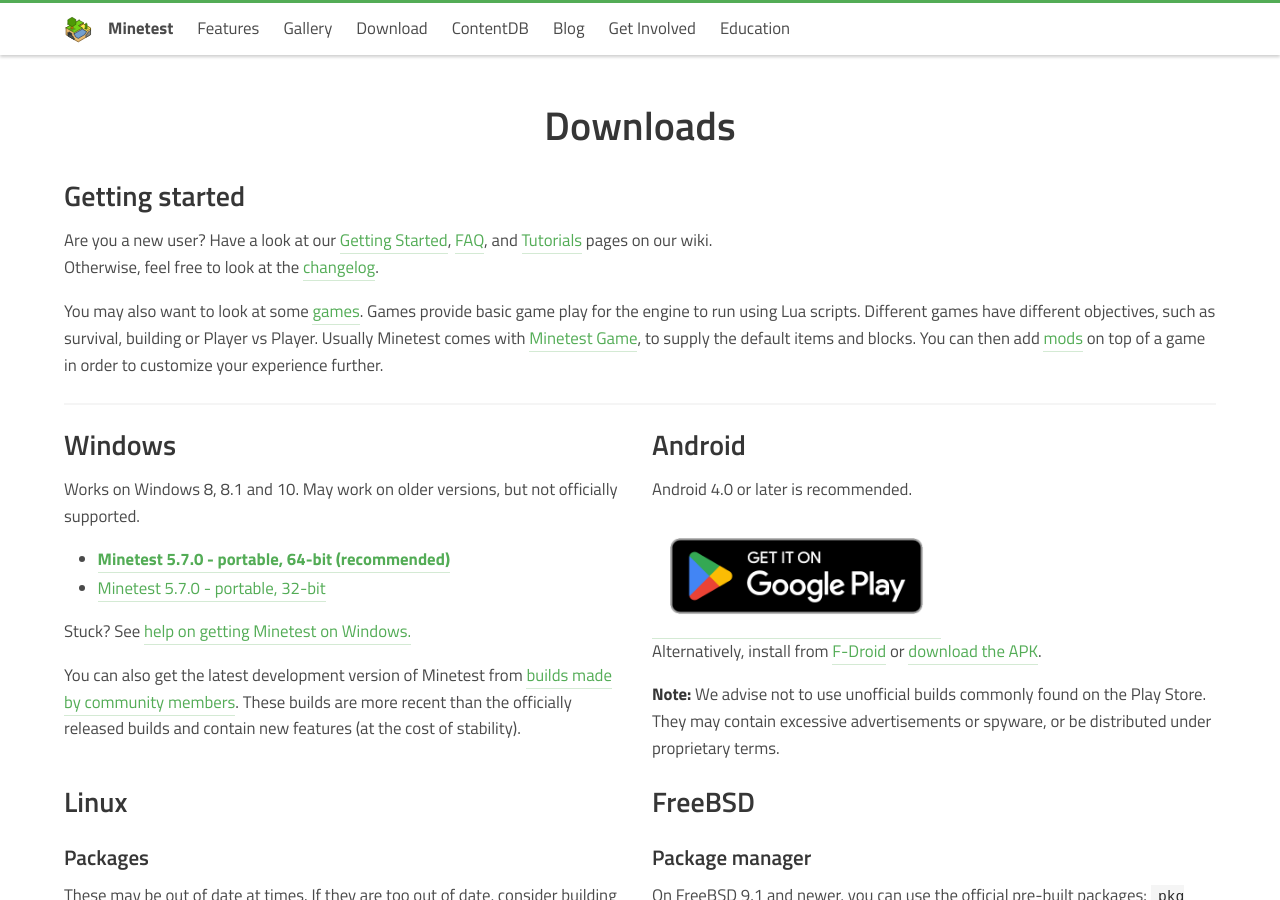
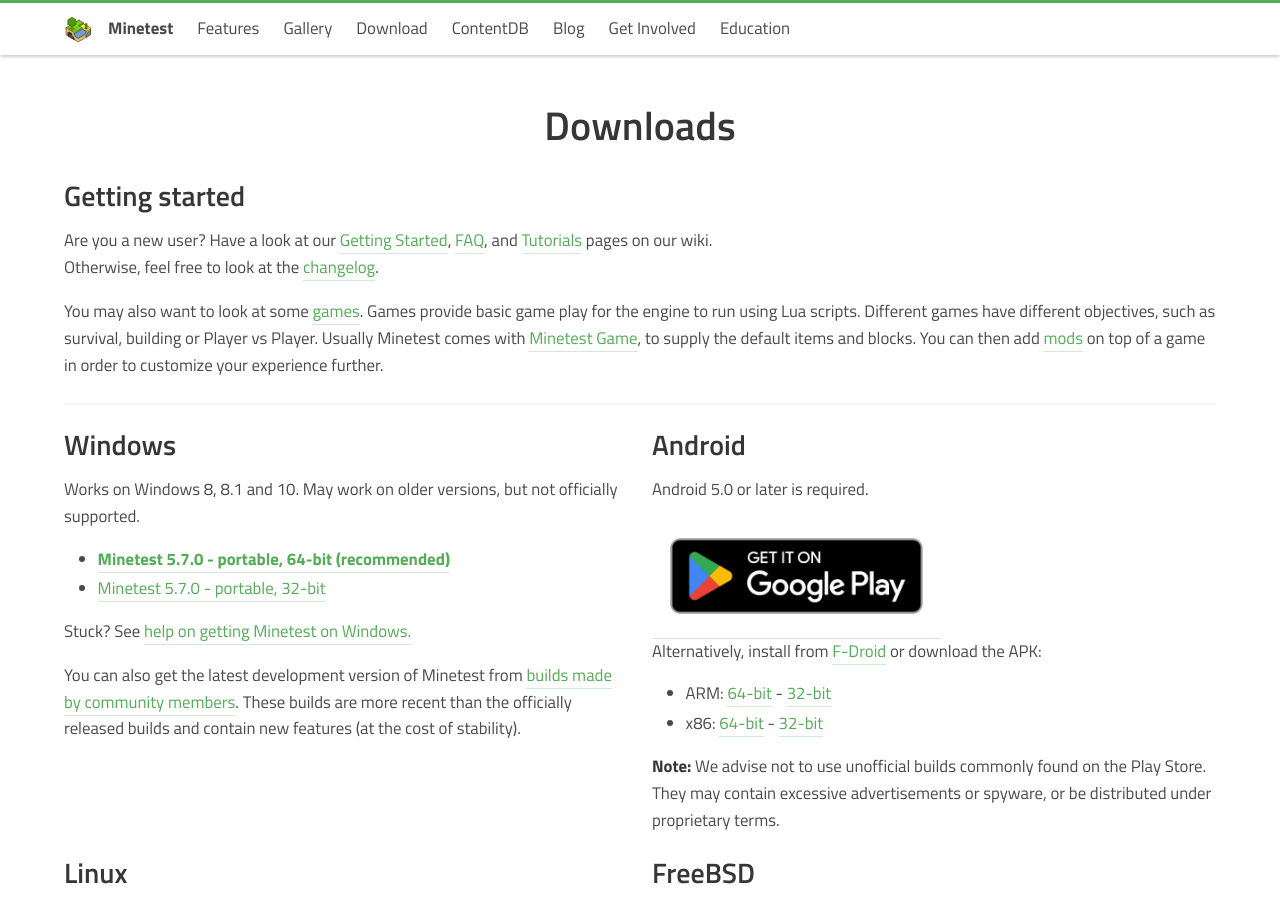
Before and after one commit to minetest/minetest.github.io, a Jekyll site: the page built from downloads.html, in a window 1280 px wide and 900 px high. Built offline with Jekyll 4.4.1, drawn with Linux system fonts in a browser that asks for light colours; comment, search, counter and statistics services are not loaded.

Commit message:
Offer direct download links to all Android APK architectures

```diff
--- a/downloads.html
+++ b/downloads.html
@@ -69,16 +69,27 @@ redirect_from:
 
       <div class="column is-12-tablet is-6-desktop">
         <h2>Android</h2>
-        <p>Android 4.0 or later is recommended.</p>
+        <p>Android 5.0 or later is required.</p>
         <a href="https://play.google.com/store/apps/details?id=net.minetest.minetest&utm_source=website&pcampaignid=MKT-Other-global-all-co-prtnr-py-PartBadge-Mar2515-1">
           <img style="max-height: 7em;" alt="Get it on Google Play" src="{{ '/media/google-play-badge.png' | relative_url }}"/>
         </a>
         <p>
           Alternatively, install from
           <a href="https://f-droid.org/packages/net.minetest.minetest/">F-Droid</a>
-          or
-          <a href="https://github.com/minetest/minetest/releases/download/5.7.0/app-armeabi-v7a-release.apk">download the APK</a>.
+          or download the APK:
         </p>
+        <ul>
+          <li>
+            ARM:
+            <a href="https://github.com/minetest/minetest/releases/download/5.7.0/app-arm64-v8a-release.apk">64-bit</a> -
+            <a href="https://github.com/minetest/minetest/releases/download/5.7.0/app-armeabi-v7a-release.apk">32-bit</a>
+          </li>
+          <li>
+            x86:
+            <a href="https://github.com/minetest/minetest/releases/download/5.7.0/app-x86_64-release.apk">64-bit</a> -
+            <a href="https://github.com/minetest/minetest/releases/download/5.7.0/app-x86-release.apk">32-bit</a>
+          </li>
+        </ul>
         <p>
           <strong>Note:</strong> We advise not to use unofficial builds commonly found on the Play Store.
           They may contain excessive advertisements or spyware, or be distributed under proprietary terms.
```
